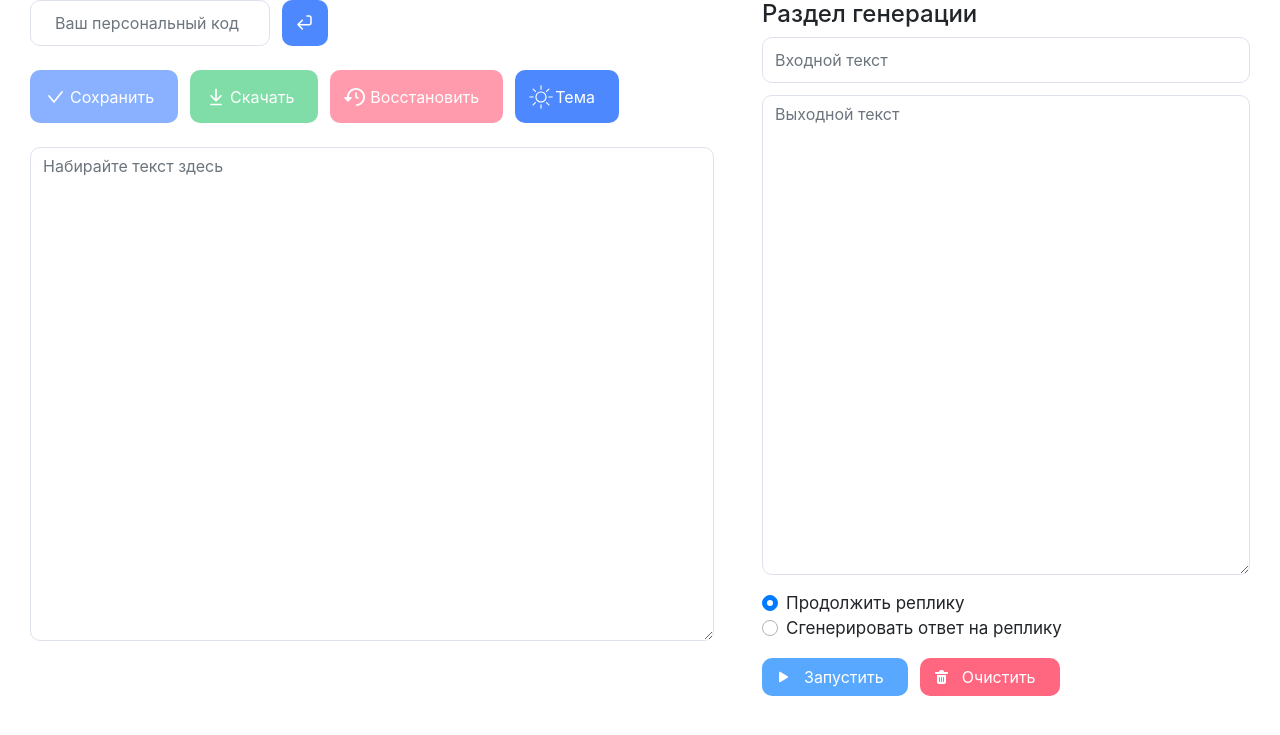
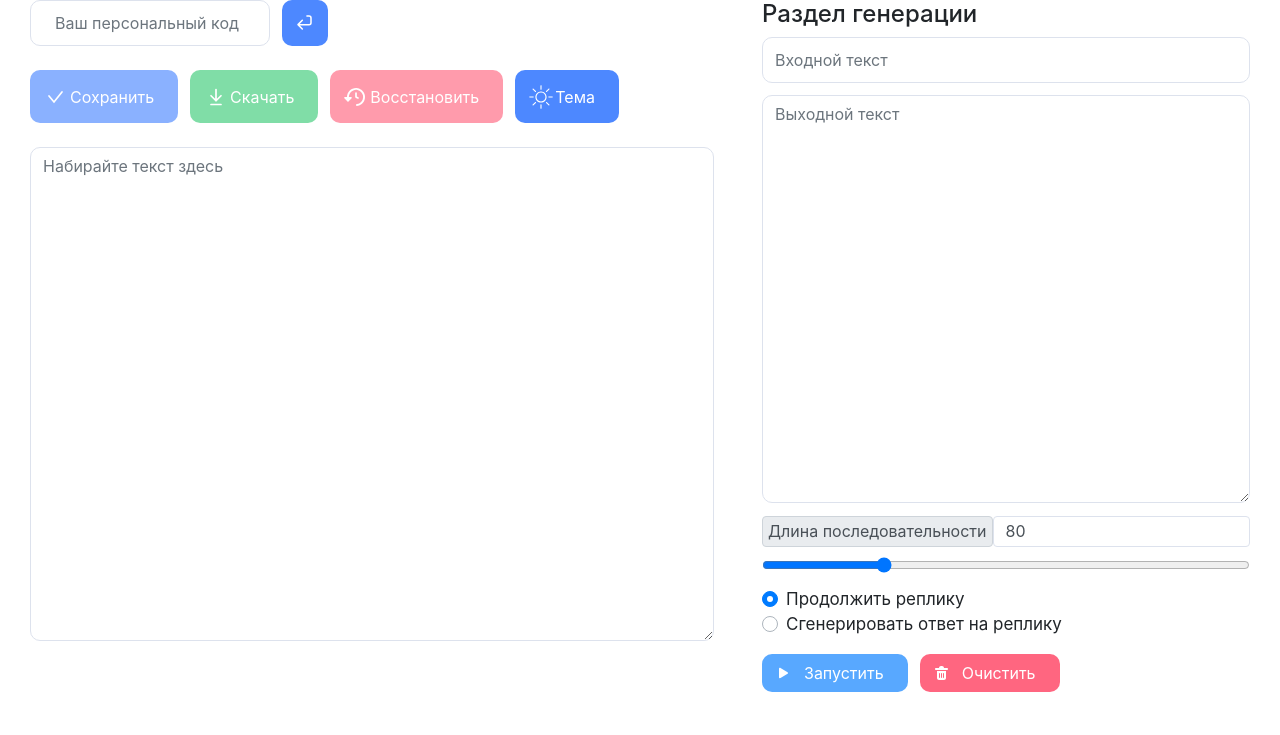
Before and after one commit to fearsd/neuroplay, a Flask app: page / in a window 1280 px wide. Shown: the part 25-760 px from the top of the page. Run offline with Flask 3, Linux system fonts and the light colour scheme; some libraries are stand-ins or nearby versions.

Commit message:
slider added

```diff
--- a/finetune/finetune.py
+++ b/finetune/finetune.py
@@ -21,7 +21,7 @@ model_name_reply = "RichelieuGVG/reply_model"
 rep_tok = GPT2Tokenizer.from_pretrained(model_name_reply)
 rep_model = GPT2LMHeadModel.from_pretrained(model_name_reply).cpu()
 
-def fineclass(text):
+def fineclass(text, size):
 
     import numpy as np
     import torch
@@ -37,8 +37,9 @@ def fineclass(text):
     print(input_ids)
 
     out = model.generate(input_ids,
-        max_new_tokens=80,
-        min_length=50,
+        #max_new_tokens=80,
+        max_length=size,
+        min_length=size-20,
         pad_token_id=225,
         eos_token_id=203,
         repetition_penalty=1.3,
@@ -82,7 +83,7 @@ def fineclass(text):
     '''
     return output
 
-def replyclass(text):
+def replyclass(text, size):
     import torch
     import numpy as np
 
@@ -91,8 +92,10 @@ def replyclass(text):
     inpt = rep_tok.encode(text, return_tensors="pt")
 
     out = rep_model.generate(inpt.cpu(),
-                         max_length=100,
+                        #max_length=100,
                         # min_length=100,
+                        max_length=size,
+                        min_length=size-20,
                          repetition_penalty=5.0,
                          do_sample=True,
                          top_k=5,
--- a/finetune/temp.py
+++ b/finetune/temp.py
@@ -18,13 +18,19 @@ def fineclass(text):
     '''
     output="опупдуопдукодпод. укп куцкп. укп укп. укп кпф. куркур /*w "
     #output=tokenizer.batch_decode(out, skip_special_tokens=True)
+    import time
+    time.sleep(1)
 
     return filtered(output, text)
 
+def replyclass(text):
+    return text
 
 def filtered(output, text):
 
     return '.'.join(output.split('.')[:-1])
+'''
 import os
 print(fineclass('huy'))
 os.system('pause')
+'''
--- a/main.py
+++ b/main.py
@@ -1,9 +1,11 @@
-from flask import Flask, request, jsonify, render_template
+import pdfkit
+import platform
+from flask import Flask, request, jsonify, render_template, send_from_directory
 from flask_sqlalchemy import SQLAlchemy
 from flask_bootstrap import Bootstrap
 from werkzeug.exceptions import NotFound
-from finetune.finetune import fineclass
-from finetune.finetune import replyclass
+from finetune.temp import fineclass
+from finetune.temp import replyclass
 
 from flask import session
 import pandas as pd
@@ -120,7 +122,7 @@ def replic_continue():
     #if response['replic']:
     #    return jsonify({'replic': response['replic']})
     if response['replic']:
-        text = fineclass('{0}'.format(response['replic']))
+        text = fineclass('{0}'.format(response['replic']), response['size'])
         print(text)
         output_text = cont(text, response['replic'])
         return jsonify({
@@ -131,7 +133,7 @@ def replic_continue():
 def replic_response():
     response = request.get_json()
     if response['replic']:
-        text = replyclass('вход:\n{0}выход:\n'.format(response['replic']))
+        text = replyclass('вход: {0}\nвыход:\n'.format(response['replic']), response['size'])
         print(text)
         output_text = rep(text, response['replic'])
         return jsonify({
@@ -139,5 +141,19 @@ def replic_response():
         })
 
 
+@app.route('/getfile', methods=['POST', 'GET'])
+def getfile():
+    if request.method == 'POST':
+        req = request.get_json()
+        if req['html']:
+            html_pattern = '<!DOCTYPE html><html lang="en"><head><meta charset="UTF-8"></head><body>{0}</body></html>'
+            if platform.system() == 'Linux':
+                config = pdfkit.configuration(wkhtmltopdf='/usr/local/bin/wkhtmltopdf')
+            pdfkit.from_string(html_pattern.format(req['html']), 'uploads/file.pdf', configuration=config)
+            return jsonify({'success': True})
+    else:
+        return send_from_directory('uploads', 'file.pdf', as_attachment=True)
+
+
 if __name__ == '__main__':
     app.run(host='127.0.0.1', port=5555, debug=True)
--- a/static/index.js
+++ b/static/index.js
@@ -147,12 +147,13 @@ const restoreScenario = () => {
   });
 };
 
-const runContinue = (replic) => {
+const runContinue = (replic, size) => {
   var data = new FormData(form);
   var output = "";
   for (const entry of data) {
     output = entry[0] + "=" + entry[1] + "\r";
   };
+  //alert(output);
   if (output.toString().includes('continue')){
   //alert(output);
 
@@ -163,7 +164,7 @@ $('<i class="icon-btn pause-icon"></i>').prependTo('#run-btn-continue');
     type: "POST",
     dataType: "json",
     contentType: "application/json",
-    data: JSON.stringify({ replic: replic }),
+    data: JSON.stringify({ replic: replic, size: size }),
     success: function (result) {
       $("#continue-text").val(result.replic);
       $('#run-btn-continue').text('Запустить');
@@ -314,11 +315,14 @@ Export2Word(tinymce.activeEditor.getContent());
 
   $("#run-btn-continue").click(function (e) {
     const replic = $("#continue-text-input").val();
-    runContinue(replic);
+    const size = $("#rangeinput1").val();
+    alert(size);
+    runContinue(replic, size);
   });
   $("#run-btn-response").click(function (e) {
     const replic = $("#response-text-input").val();
-    runResponse(replic);
+    const size = $("#rangeinput1").val();
+    runResponse(replic, size);
   });
 });
 
--- a/static/styles/index.css
+++ b/static/styles/index.css
@@ -49,6 +49,25 @@
     border-radius: 10px;
 }
 
+
+.input-group-prepend, #input_text1{
+    height: 31px;
+    margin-right: 0px;
+}
+.input-group-text{
+    border-radius: 4px!important;
+}
+.input-group{
+    margin-top: 13px;
+}
+
+.slider{
+    margin-top: 10px;
+}
+
+.input-group-text{
+    padding: 2px 5px;
+}
 .btn-primary {
     display: flex;
     flex-direction: row;
@@ -64,6 +83,11 @@
 #save-btn{
     margin-right: 12px;
     background: #4D88FF;
+}
+
+.input_white{
+    background-color: white!important;
+    border-radius: 4px!important;
 }
 
 #download-btn{
@@ -90,7 +114,7 @@
 }
 
 .form-style{
-    margin-top: 16px;
+    margin-top: 14px;
 }
 
 @media (min-width: 1000px){
@@ -116,7 +140,7 @@
     display: none;
   }
   .fuck-smartphone{
-    background: url('../bg.jpg');
+    background-image: linear-gradient( 109.6deg, rgba(156,252,248,1) 11.2%, rgba(110,123,251,1) 91.1% );
     width: 100vw;
     height: 100vh;
     display: flex;
@@ -293,7 +317,7 @@ label{
     font-size: 17px;
 }
 #continue-text{
-    height: 60vh;
+    height: 51vh;
 }
 .input_container:last-of-type{
     border-bottom: 0;
--- a/templates/index.html
+++ b/templates/index.html
@@ -56,8 +56,23 @@
   <div class="input_container">
     <h4>Раздел генерации</h4>
     <input class="form-control huy" type="text" placeholder="Входной текст" id="continue-text-input"  onkeyup="success()"  title='Это поле обязательно для заполнения!'>
-    <textarea class="form-control huy" id="continue-text" rows="20" placeholder="Выходной текст"></textarea>
+    <textarea class="form-control huy" id="continue-text" rows="17" placeholder="Выходной текст"></textarea>
     <div class="btn_container1">
+ <!--
+<form title='ДЛИНА ПОСЛЕДОВАТЕЛЬНОСТИ ЕБАТЬ КОПАТЬ БЛЯТЬ!'> -->
+<div class="input-group ">
+<div class="input-group-prepend">
+<span class="input-group-text" >Длина последовательности</span>
+</div>
+<input type="text" class="form-control input_white" name="input_text1" id="input_text1" max="300" value="80" onchange="rangeinput1.value = input_text1.value" disabled>
+<input type="range" oninput="input_text1.value = rangeinput1.value" class="form-control-range slider" type="range" min="10" max="300" value="80" id="rangeinput1" step="10" onchange="input_text1.value = rangeinput1.value"></div>
+ <!--
+</form>
+-->
+
+
+
+
 <form>
       <div class="form-group form-style">
               <div class="custom-control custom-radio">
@@ -109,9 +124,9 @@
   </div>
 </div>
 
-<div class='fuck-smartphone'>
-  <h1>Кажется, вы зашли на сервис с телефона. Рекомендуем вам вернуться сюда позднее с компьютера или ноутбука.</h1>
-  <button type="button" class="btn btn-secondary btn-lg">Вернуться назад</button>
+<div class="fuck-smartphone">
+  <h1>Кажется, вы зашли на сервис с телефона. Для использования сервиса рекомендуем использовать компьютер :(</h1>
+  <button onclick="location.href='http://go.itatmisis.ru/theatre'" type="button" class="btn btn-secondary btn-lg">Вернуться назад</button>
 </div>
 {% endblock %}
 
```
Also changed, not shown: 1 other file.
